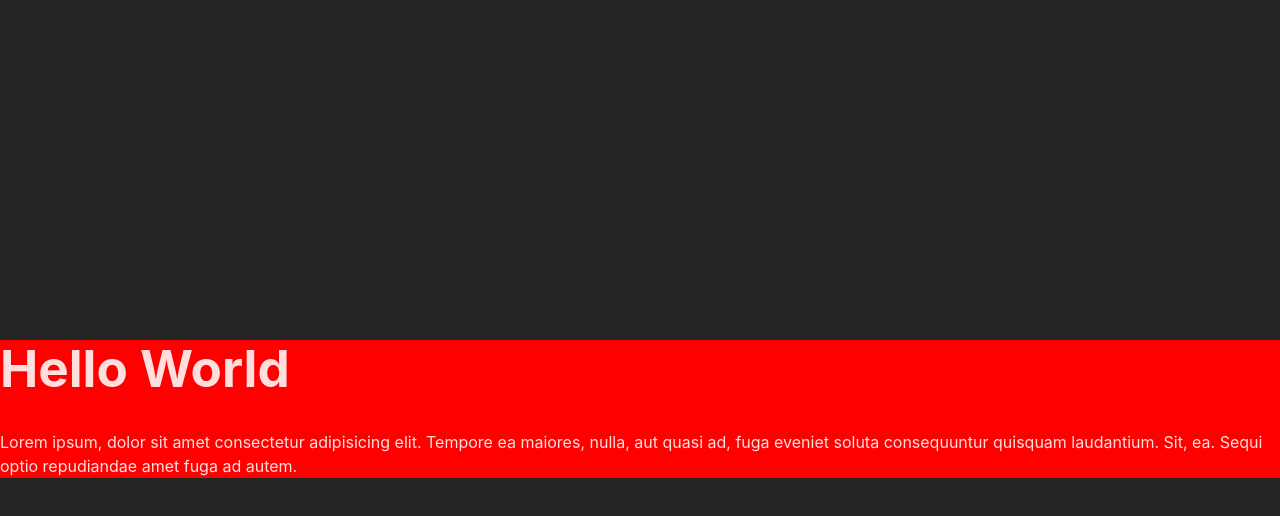
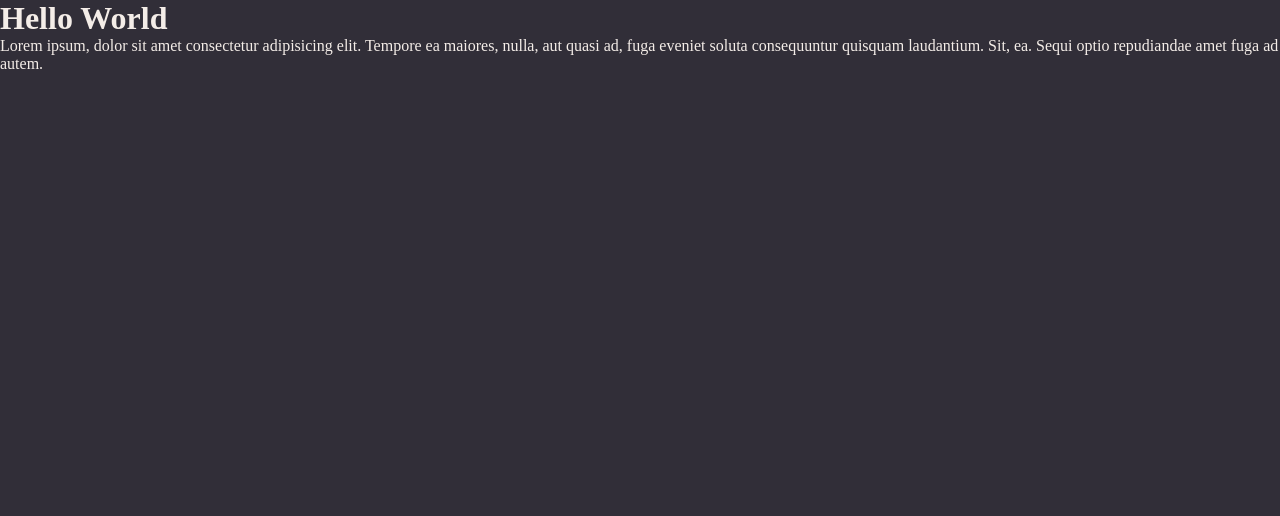
Before and after one commit to Riquecelo/rocketnotes, a React app: page / in a window 1280 px wide. Shown: the top 516 px of the page. Built offline with nearby package versions, Linux system fonts and the light colour scheme; the HTML template or start-up script is replaced by a standard one.

Commit message:
trabalhando com thema e global styles

```diff
--- a/src/index.css
+++ /dev/null
@@ -1,29 +0,0 @@
-:root {
-  font-family: Inter, system-ui, Avenir, Helvetica, Arial, sans-serif;
-  line-height: 1.5;
-  font-weight: 400;
-
-  color-scheme: light dark;
-  color: rgba(255, 255, 255, 0.87);
-  background-color: #242424;
-
-  font-synthesis: none;
-  text-rendering: optimizeLegibility;
-  -webkit-font-smoothing: antialiased;
-  -moz-osx-font-smoothing: grayscale;
-}
-
-
-body {
-  margin: 0;
-  display: flex;
-  place-items: center;
-  justify-content: center;
-  min-width: 320px;
-  min-height: 100vh;
-}
-
-h1 {
-  font-size: 3.2em;
-  line-height: 1.1;
-}
--- a/src/main.jsx
+++ b/src/main.jsx
@@ -1,10 +1,16 @@
 import React from 'react'
 import ReactDOM from 'react-dom/client'
+import { ThemeProvider } from 'styled-components'
+import GlobalStyles from './styles/global'
+import theme from './styles/theme'
+
 import { Details } from'./pages/Details'
-import './index.css'
 
 ReactDOM.createRoot(document.getElementById('root')).render(
   <React.StrictMode>
-    <Details />
+    <ThemeProvider theme={theme}>
+      <GlobalStyles/>
+      <Details />
+    </ThemeProvider>
   </React.StrictMode>,
 )
--- a/src/pages/Details/style.js
+++ b/src/pages/Details/style.js
@@ -1,5 +1,5 @@
 import styled from 'styled-components';
 
 export const Container = styled.div`
-    background: red;
+
 `;
--- /dev/null
+++ b/src/styles/global.js
@@ -0,0 +1,27 @@
+import { createGlobalStyle } from "styled-components";
+
+export default createGlobalStyle`
+    *{
+        margin: 0;
+        padding: 0;
+        box-sizing: border-box;
+    }
+
+    body{
+        background-color: ${({theme}) => theme.COLORS.BACKGROUND_800};
+        color: ${({theme}) => theme.COLORS.WHITE};
+    }
+
+    a{
+        text-decoration: none;
+    }
+
+    button, a{
+        cursor: pointer;
+        transition: filter 0.2s;
+    }
+
+    button:hover, a:hover{
+        filter: brightness(0.9);
+    }
+`;
--- /dev/null
+++ b/src/styles/theme.js
@@ -0,0 +1,15 @@
+export default {
+    COLORS: {
+        BACKGROUND_900: "#232129",
+        BACKGROUND_800: "#312E38",
+        BACKGROUND_700: "#3E3B47",
+
+        WHITE: "#F4EDE8",
+        ORANGE: "#FF9000",
+
+        GRAY_100: "#999591",
+        GRAY_300: "#666360",
+
+        RED: "#FF002E"
+    }
+}
```
